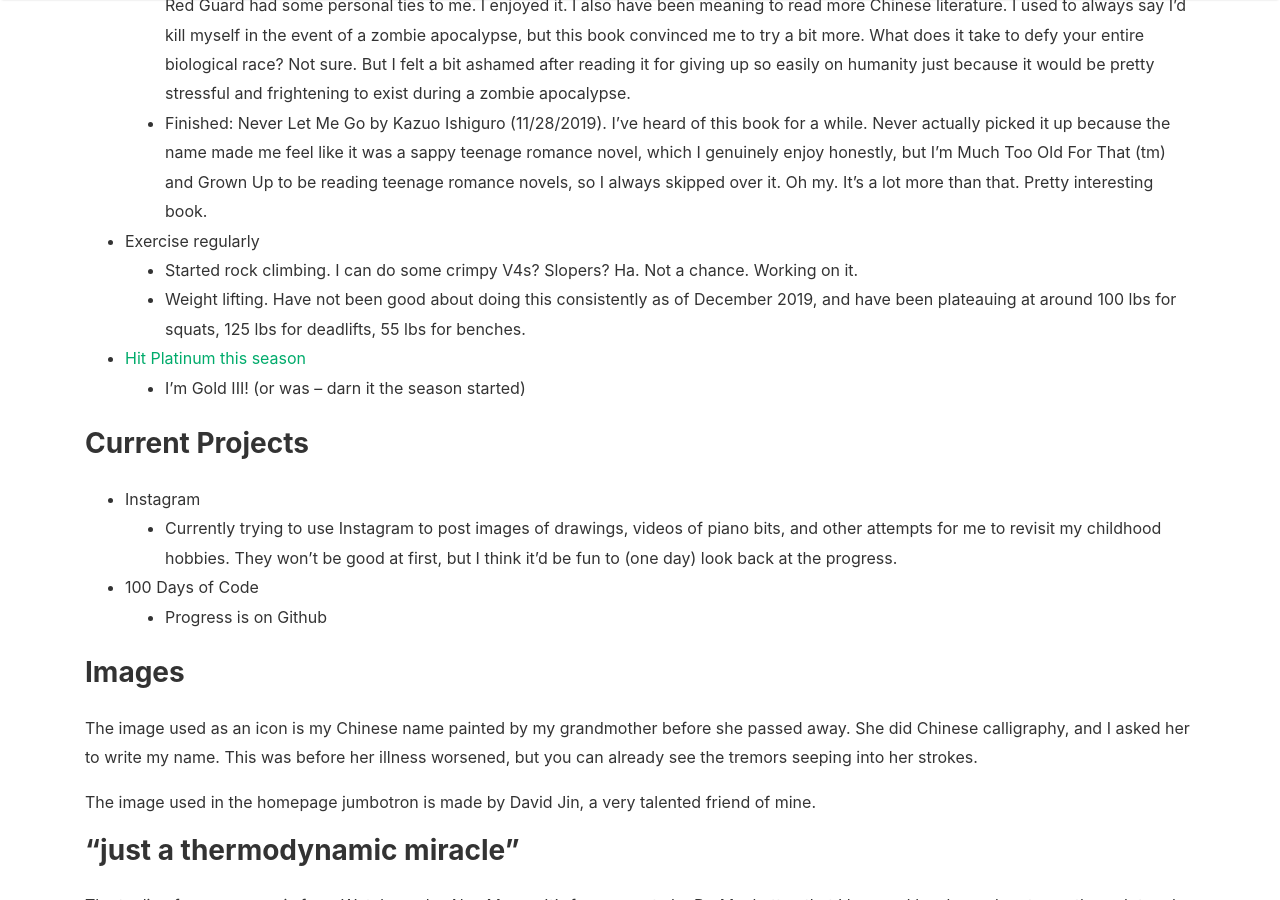
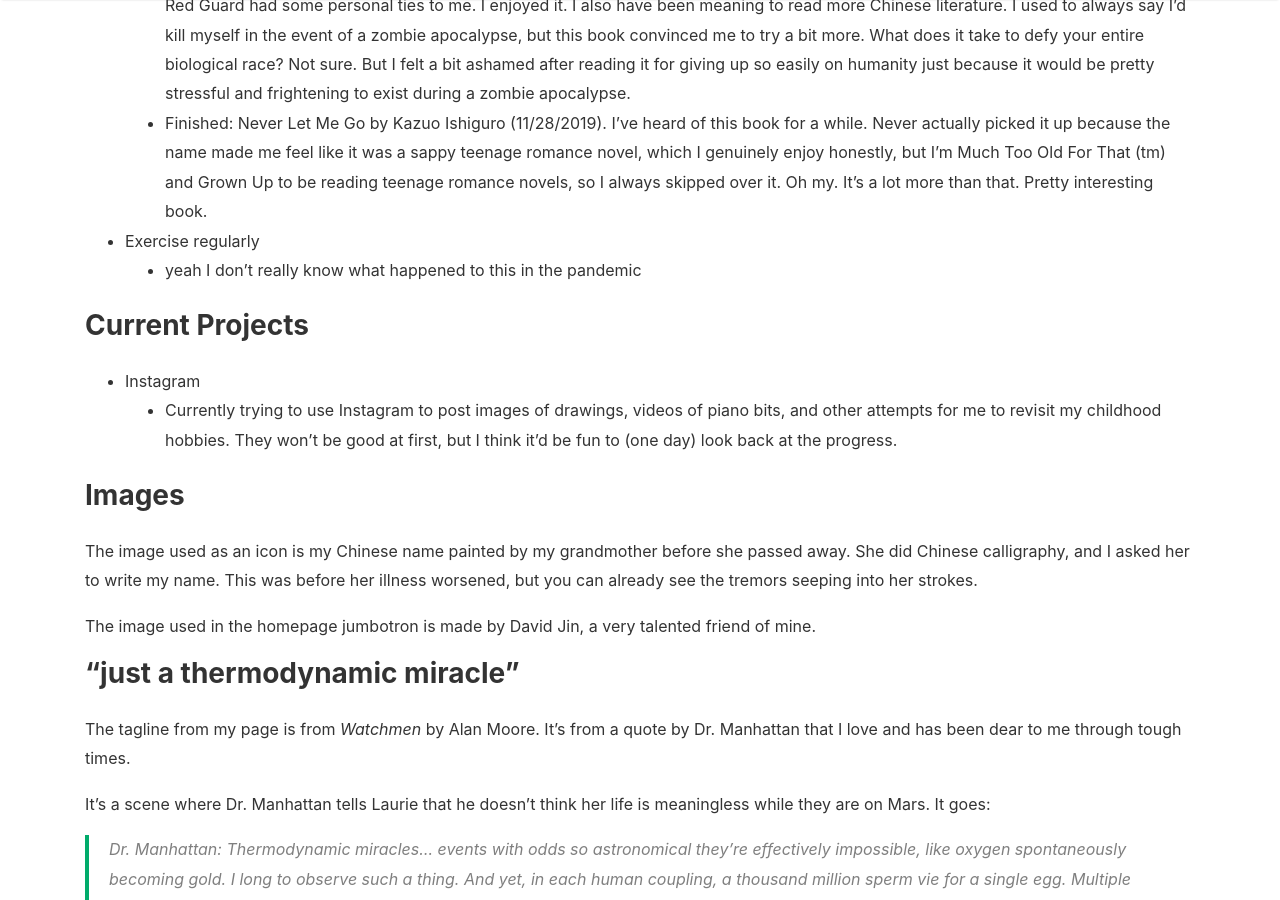
Before and after one commit to gyyu/gyyu.github.io, a Jekyll site: the page built from _pages/about.md, in a window 1280 px wide and 900 px high, scrolled down 2139 px. Built offline with Jekyll 4.4.1, drawn with Linux system fonts in a browser that asks for light colours; nearby versions of some CDN libraries.

Commit message:
I have not worked out in ten years

```diff
--- a/_pages/about.md
+++ b/_pages/about.md
@@ -89,20 +89,13 @@ find it mildly valuable. And while I still have that feeling, I'll keep this pla
   teenage romance novels, so I always skipped over it. Oh my. It's a lot more than that. Pretty interesting
   book.
 - Exercise regularly
-  - Started rock climbing. I can do some crimpy V4s? Slopers? Ha. Not a chance.
-  Working on it.
-  - Weight lifting. Have not been good about doing this consistently as of December 2019, and have been
-  plateauing at around 100 lbs for squats, 125 lbs for deadlifts, 55 lbs for benches.
-- [Hit Platinum this season](https://na.op.gg/summoner/userName=Riot+Gyudon)
-  - I'm Gold III! (or was -- darn it the season started)
+  - yeah I don't really know what happened to this in the pandemic
 
 ### Current Projects
 
 - Instagram
   - Currently trying to use Instagram to post images of drawings, videos of piano bits, and other attempts
   for me to revisit my childhood hobbies. They won't be good at first, but I think it'd be fun to (one day) look back at the progress.
-- 100 Days of Code
-  - Progress is on Github
 
 ### Images
 
```
